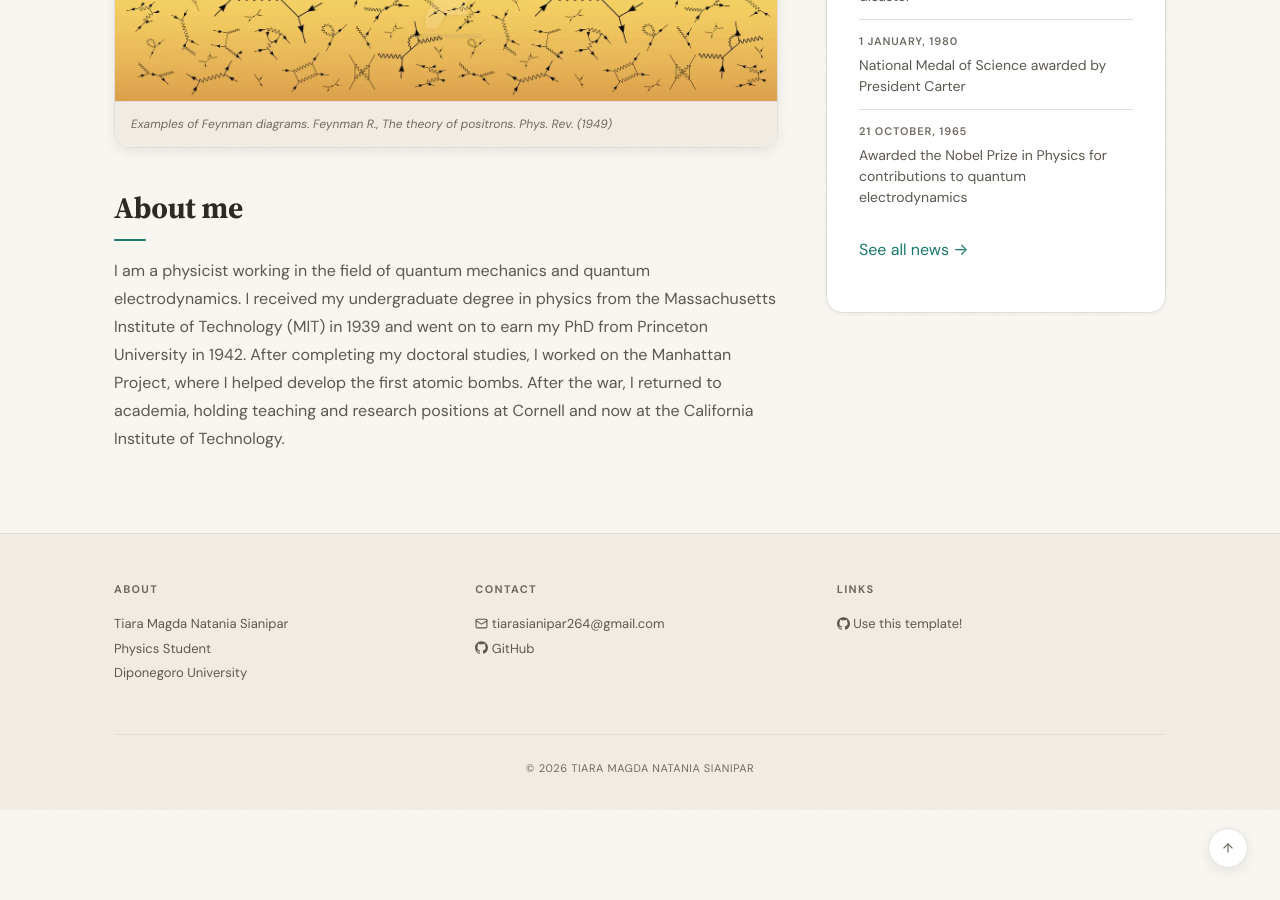
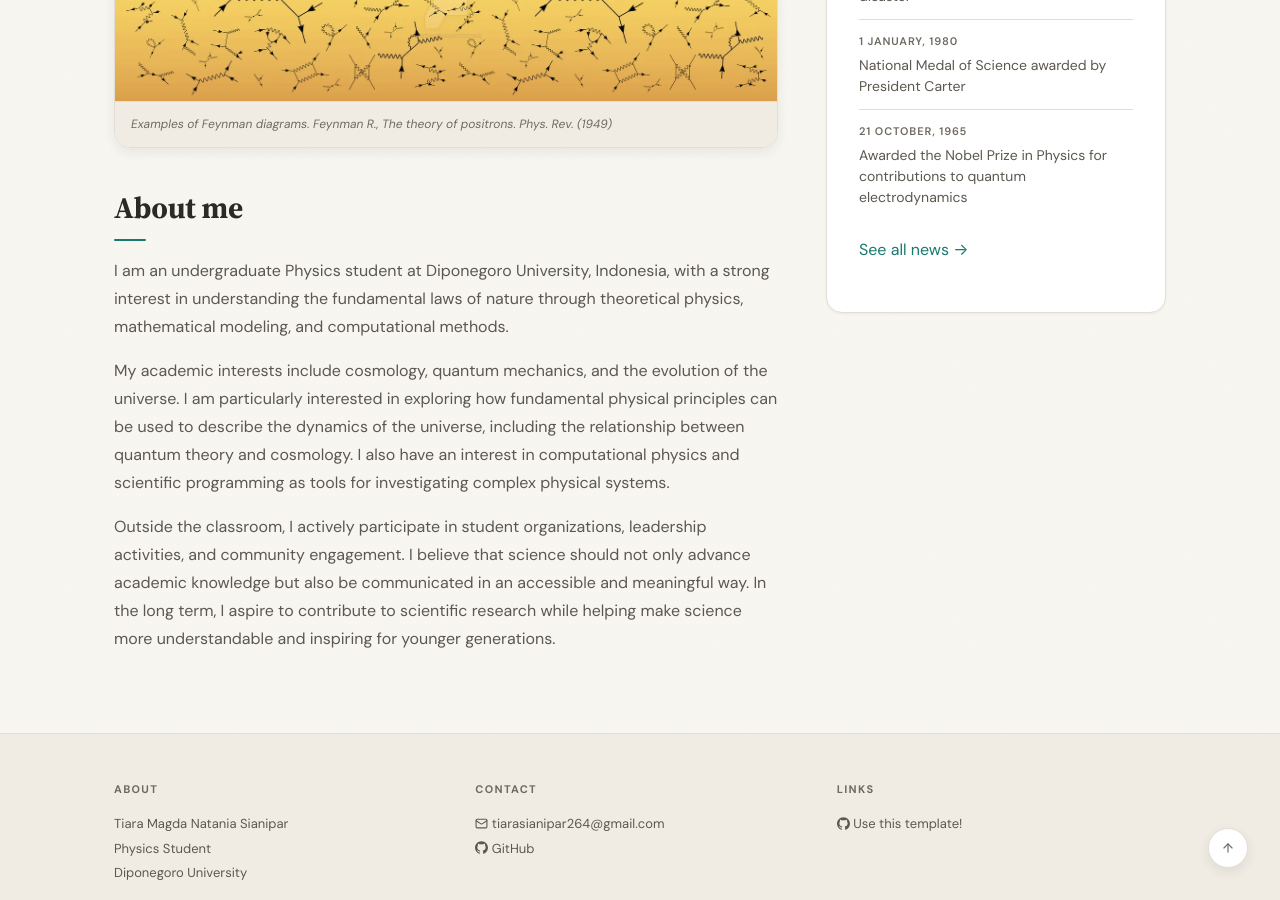
Before and after one commit to tiara264/tiara264, a Jekyll site: the page built from _pages/home.md, in a window 1280 px wide and 900 px high, scrolled down 808 px. Built offline with Jekyll 4.4.1, drawn with Linux system fonts in a browser that asks for light colours.

Commit message:
Update home.md

```diff
--- a/_pages/home.md
+++ b/_pages/home.md
@@ -32,7 +32,8 @@ Research in theoretical physics helps us to make predictions about how the unive
 
 ## About me
 
-I am a physicist working in the field of quantum mechanics and quantum electrodynamics.
-I received my undergraduate degree in physics from the Massachusetts Institute of Technology (MIT) in 1939 and went on to earn my PhD from Princeton University in 1942.
-After completing my doctoral studies, I worked on the Manhattan Project, where I helped develop the first atomic bombs.
-After the war, I returned to academia, holding teaching and research positions at Cornell and now at the California Institute of Technology.
+I am an undergraduate Physics student at Diponegoro University, Indonesia, with a strong interest in understanding the fundamental laws of nature through theoretical physics, mathematical modeling, and computational methods.
+
+My academic interests include cosmology, quantum mechanics, and the evolution of the universe. I am particularly interested in exploring how fundamental physical principles can be used to describe the dynamics of the universe, including the relationship between quantum theory and cosmology. I also have an interest in computational physics and scientific programming as tools for investigating complex physical systems.
+
+Outside the classroom, I actively participate in student organizations, leadership activities, and community engagement. I believe that science should not only advance academic knowledge but also be communicated in an accessible and meaningful way. In the long term, I aspire to contribute to scientific research while helping make science more understandable and inspiring for younger generations.
```
